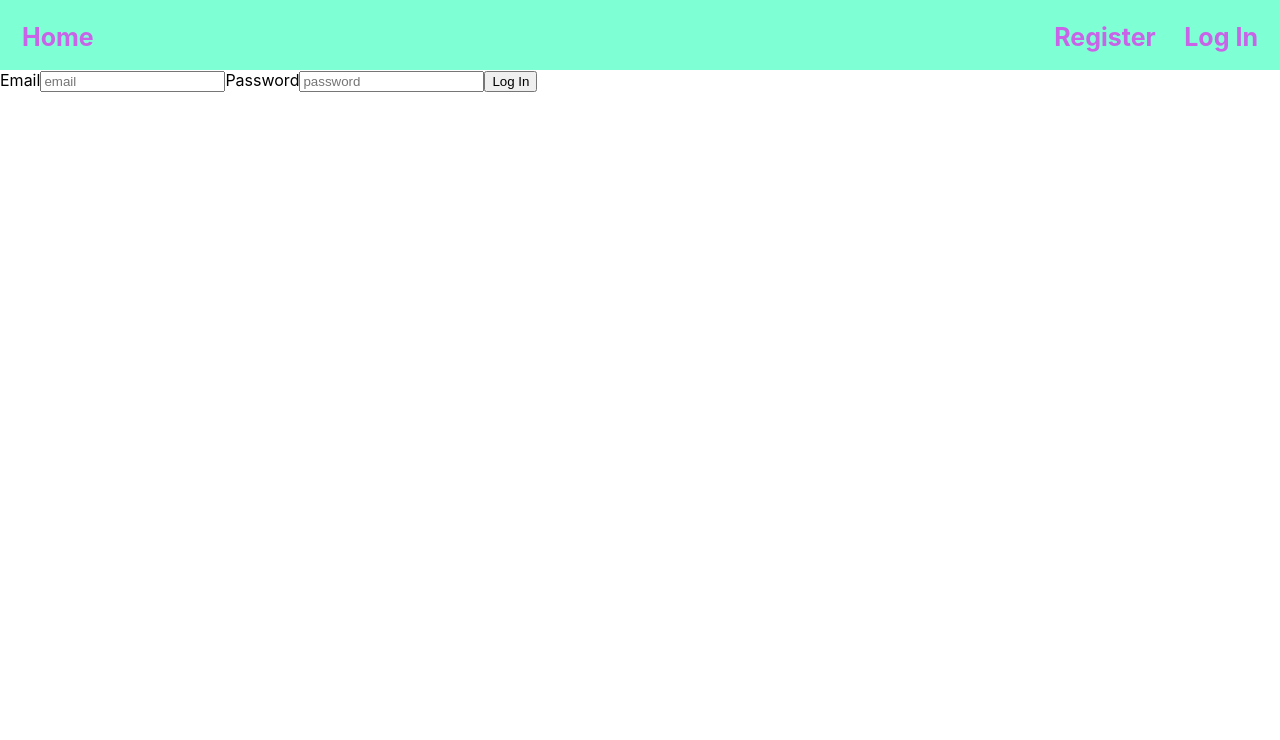
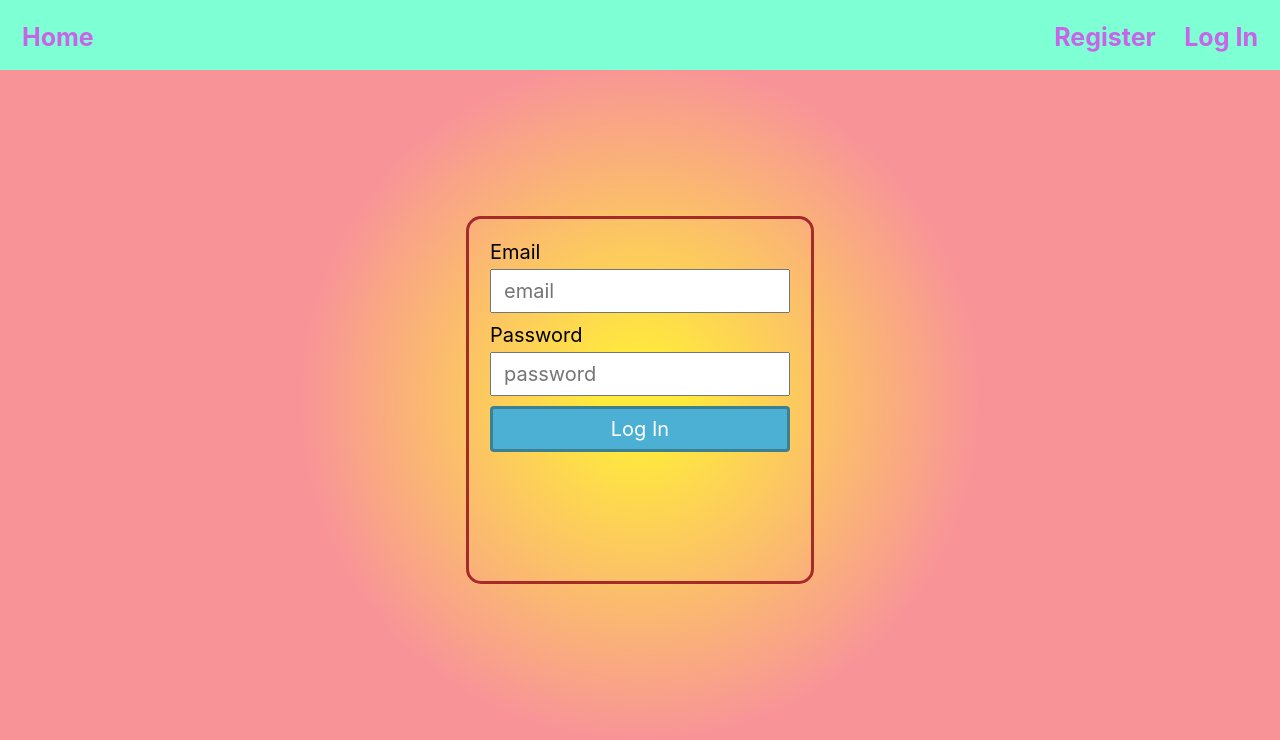
Before and after one commit to VitaTro/goit-react-hw-08-phonebook, a React (Create React App) app: page /goit-react-hw-08-phonebook/login in a window 1280 px wide. Shown: the top 740 px of the page. Built offline with nearby package versions, Linux system fonts and the light colour scheme.

Commit message:
020620244

```diff
--- a/src/components/LoginForm/LoginForm.jsx
+++ b/src/components/LoginForm/LoginForm.jsx
@@ -1,5 +1,6 @@
 import { useDispatch } from 'react-redux';
 import { login } from '../../redux/auth/operations';
+import { Button, Form, Input, Label, Section } from './LoginForm.styled';
 
 // відповідає за форму авторизації користувача
 export const LoginForm = () => {
@@ -20,10 +21,11 @@ export const LoginForm = () => {
   };
 
   return (
-    <form onSubmit={handleSubmit}>
-      <label>
+    <Section>
+      <Form onSubmit={handleSubmit}>
+        <Label>
           Email
-        <input
+          <Input
             type="email"
             name="email"
             placeholder="email"
@@ -31,10 +33,10 @@ export const LoginForm = () => {
             title="Please enter a valid email address"
             required
           />
-      </label>
-      <label>
+        </Label>
+        <Label>
           Password
-        <input
+          <Input
             type="password"
             name="password"
             placeholder="password"
@@ -42,8 +44,9 @@ export const LoginForm = () => {
             title="The password should contain only Latin letters (both uppercase and lowercase), numbers and other symbols"
             required
           />
-      </label>
-      <button type="submit"> Log In</button>
-    </form>
+        </Label>
+        <Button type="submit"> Log In</Button>
+      </Form>
+    </Section>
   );
 };
--- /dev/null
+++ b/src/components/LoginForm/LoginForm.styled.jsx
@@ -0,0 +1,58 @@
+import styled from 'styled-components';
+export const Section = styled.section`
+  position: fixed;
+  top: 0;
+  left: 0;
+  width: 100%;
+  height: 100%;
+  background-image: radial-gradient(circle at center, #ffeb3b 5%, #f89498 45%);
+  z-index: -1;
+  display: flex;
+  justify-content: center;
+  align-items: center;
+  height: 100vh;
+`;
+export const Form = styled.form`
+  display: flex;
+  flex-direction: column;
+  width: 300px;
+  padding: 21px;
+  border: 3px solid brown;
+  border-radius: 15px;
+  height: 40%;
+  margin: 0 auto;
+`;
+
+export const Label = styled.label`
+  display: flex;
+  flex-direction: column;
+  margin-bottom: 10px;
+  color: #000000;
+  font-size: 20px;
+`;
+
+export const Input = styled.input`
+  color: #53545af5;
+  padding: 8px 12px;
+  font: inherit;
+  cursor: pointer;
+  margin-top: 5px;
+`;
+
+export const Button = styled.button`
+  padding: 8px 10px;
+  font: inherit;
+  cursor: pointer;
+  border-radius: 4px;
+  border: 3px solid #3c8092;
+  color: #fff;
+  background-color: #4cb0d4;
+  font-size: 20px;
+  display: flex;
+  align-items: center;
+  justify-content: center;
+
+  &:hover {
+    background-color: #4cd8d6;
+  }
+`;
--- a/src/components/RegisterForm/RegisterForm.jsx
+++ b/src/components/RegisterForm/RegisterForm.jsx
@@ -1,6 +1,6 @@
 import { useDispatch } from 'react-redux';
 import { register } from '../../redux/auth/operations';
-
+import { Button, Form, Input, Label, Section } from './RegisterForm.styled';
 // відповідає за форму реєстрації нового користувача
 export const RegisterForm = () => {
   const dispatch = useDispatch();
@@ -21,10 +21,11 @@ export const RegisterForm = () => {
   };
 
   return (
-    <form onSubmit={handleSubmit} autoComplete="off">
-      <label>
+    <Section>
+      <Form onSubmit={handleSubmit} autoComplete="off">
+        <Label>
           UserName
-        <input
+          <Input
             type="text"
             name="name"
             placeholder="name"
@@ -32,10 +33,10 @@ export const RegisterForm = () => {
             title="The name should contain only letters, apostrophes, hyphens, and indents"
             required
           />
-      </label>
-      <label>
+        </Label>
+        <Label>
           Email
-        <input
+          <Input
             type="email"
             name="email"
             placeholder="email"
@@ -43,10 +44,10 @@ export const RegisterForm = () => {
             title="Please enter a valid email address"
             required
           />
-      </label>
-      <label>
+        </Label>
+        <Label>
           Password
-        <input
+          <Input
             type="password"
             name="password"
             placeholder="password"
@@ -54,8 +55,9 @@ export const RegisterForm = () => {
             title="The password should contain only Latin letters (both uppercase and lowercase), numbers and other symbols"
             required
           />
-      </label>
-      <button type="submit"> Register</button>
-    </form>
+        </Label>
+        <Button type="submit"> Register</Button>
+      </Form>
+    </Section>
   );
 };
--- /dev/null
+++ b/src/components/RegisterForm/RegisterForm.styled.jsx
@@ -0,0 +1,58 @@
+import styled from 'styled-components';
+export const Section = styled.section`
+  position: fixed;
+  top: 0;
+  left: 0;
+  width: 100%;
+  height: 100%;
+  background-image: radial-gradient(circle at center, #ffeb3b 5%, #f89498 45%);
+  z-index: -1;
+  display: flex;
+  justify-content: center;
+  align-items: center;
+  height: 100vh;
+`;
+export const Form = styled.form`
+  display: flex;
+  flex-direction: column;
+  width: 300px;
+  padding: 21px;
+  border: 3px solid brown;
+  border-radius: 15px;
+  height: 50%;
+  margin: 0 auto;
+`;
+
+export const Label = styled.label`
+  display: flex;
+  flex-direction: column;
+  margin-bottom: 10px;
+  color: #000000;
+  font-size: 20px;
+`;
+
+export const Input = styled.input`
+  color: #53545af5;
+  padding: 8px 12px;
+  font: inherit;
+  cursor: pointer;
+  margin-top: 5px;
+`;
+
+export const Button = styled.button`
+  padding: 8px 10px;
+  font: inherit;
+  cursor: pointer;
+  border-radius: 4px;
+  border: 3px solid #3c8092;
+  color: #fff;
+  background-color: #4cb0d4;
+  font-size: 20px;
+  display: flex;
+  align-items: center;
+  justify-content: center;
+
+  &:hover {
+    background-color: #4cd8d6;
+  }
+`;
```
Lines whose indentation alone changed are shown as unchanged.
